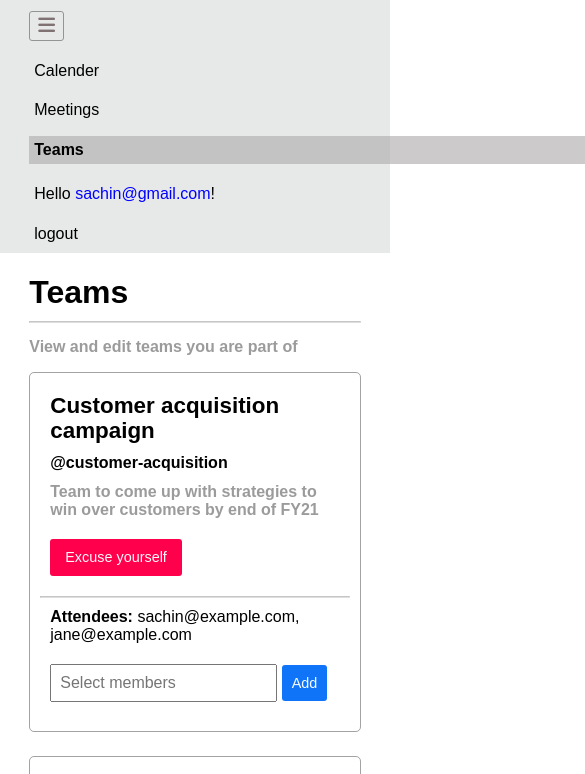
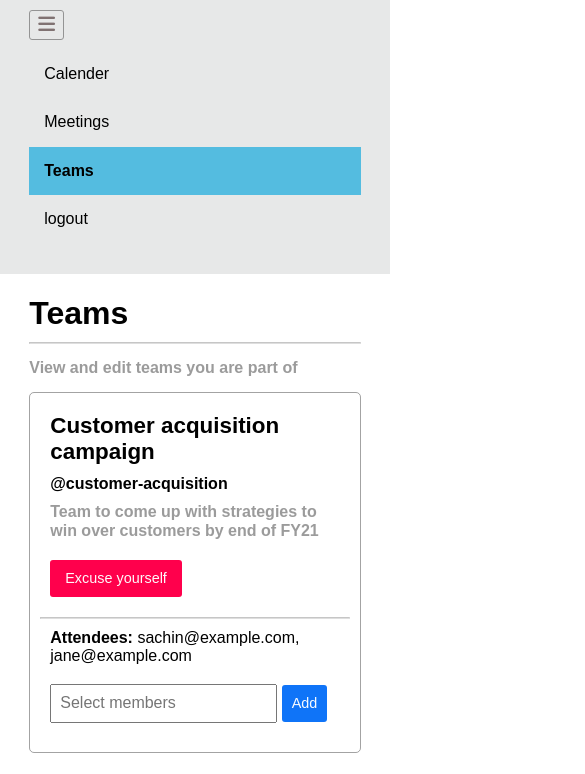
Before and after one commit to Sachin-Prasad-29/Meetings-Applications, a website: page public/teams.html in a window 390 px wide. Both pictures are taken after a click on the button 46 px from the left and 26 px from the top of the page. Shown: the top 774 px of the page, 585 px wide, since content can reach past the window. Drawn offline with Linux system fonts and the light colour scheme.

Commit message:
Fixed navbar issue

```diff
--- a/public/css/navbar.css
+++ b/public/css/navbar.css
@@ -1,37 +1,42 @@
 nav {
   background-color: rgba(231, 232, 232, 0.998);
   height: auto;
-  display: flex;
-  align-items: center;
 }
-.nav-container {
-  display: flex;
-  flex-wrap: wrap;
+
+.nav-ele-grid {
+  display: grid;
+  gap: 3em;
+  grid-template-columns: 40% 50%;
   justify-content: space-between;
 }
-
-.menu {
-  display: flex;
-  justify-content: space-between;
+.nav-ele-grid .left-menu {
+  /* for subgroup */
+  display: inline;
 }
 
-/* .left-menu {
-  width: 230px;
+.nav-ele-grid .right-menu {
+  /* for subgroup */
+  display: inline;
 }
-.right-menu {
-  width: 245px;
-} */
-.p-menu-items {
-  padding: 15px;
+.test1 {
+  width: 100px;
+  float: left;
 }
-.no-right-padding {
-  padding-right: 0;
+.float-left {
+  float: left;
 }
-.no-left-padding {
-  padding-left: 0;
+.float-right {
+  float: right;
 }
+
+.nav-items {
+
+  padding: 15px 15px;
+  width: auto;
+}
+
 #menu-button {
-  margin-bottom: 5px;
+  margin: 10px 5px 10px 0px;
   font-size: 1.2em;
   padding: 3px 8px;
   border: 1px solid rgb(148, 148, 148);
@@ -42,15 +47,38 @@ nav {
 #menu-button:hover {
   background-color: rgba(174, 179, 179, 0.998);
 }
+.nav-items:hover{
+  background-color: rgba(173, 214, 220, 0.578);
+}
+.nav-items a:hover{
+  columns: white;
+}
 @media all and (max-width: 750px) {
+  .float-left,
+  .float-right {
+    float: none;
+  }
+
+  .nav-items {
+    width: 100%;
+  }
+
+  .nav-ele-grid,
+  .nav-ele-grid .right-menu,
+  .nav-ele-grid .left-menu {
+    display: block;
+  }
+  .display-in {
+    display: block;
+  }
   nav {
     height: auto;
   }
   .left-menu {
-    width: 600px;
+    width: auto;
   }
   .right-menu {
-    width: 600px;
+    width: auto;
   }
 
   ul li {
--- a/public/css/utils.css
+++ b/public/css/utils.css
@@ -113,13 +113,13 @@ hr {
   color: rgba(128, 128, 128, 0.787);
 }
 
-nav ul li a:hover {
+nav div div a:hover {
   color: rgb(0, 110, 255);
 }
 .curr-page {
   color: rgba(0, 0, 0, 0.99);
   font-weight: 600;
-  background-color: rgba(181, 179, 179, 0.692);
+  background-color: rgba(20, 168, 221, 0.692);
 }
 .btn-primary {
   background-color: rgb(15, 116, 248);
@@ -141,3 +141,6 @@ nav ul li a:hover {
 .log-out{
   cursor: pointer;
 }
+.display-line{
+  display:inline;
+}
--- a/public/teams.html
+++ b/public/teams.html
@@ -13,32 +13,28 @@
   </head>
   <body>
     <nav>
-      <div class="container nav-container">
-        <div>
-          <ul class="list-unstyle menu left-menu">
-            <li class="d-lg-none text-right">
-              <button id="menu-button"><i class="fa-solid fa-bars"></i></button>
-            </li>
-            <li class="nav-items d-sm-none p-menu-items">
-              <a href="calender.html" class="link-plain items">Calender</a>
-            </li>
-            <li class="nav-items d-sm-none p-menu-items">
-              <a href="meetings-add-meetings.html" class="link-plain items">Meetings</a>
-            </li>
-            <li class="nav-items d-sm-none p-menu-items curr-page">
-              <a href="teams.html" class="link-plain items">Teams</a>
-            </li>
-          </ul>
+      <div class="container nav-ele-grid">
+        <div class="ele-grid list-unstyle menu left-menu">
+          <div class="d-lg-none display-inline">
+            <button id="menu-button"><i class="fa-solid fa-bars"></i></button>
+          </div>
+          <div class="nav-items d-sm-none  float-left">
+            <a href="calender.html" class="link-plain items">Calender</a>
+          </div>
+          <div class="nav-items d-sm-none float-left">
+            <a href="meetings-add-meetings.html" class="link-plain items">Meetings</a>
+          </div>
+          <div class="nav-items d-sm-none curr-page float-left">
+            <a href="teams.html" class="link-plain items">Teams</a>
+          </div>
         </div>
-        <div>
-          <ul class="list-unstyle menu right-menu">
-            <li class="nav-items d-sm-none p-menu-items">
-              <a href="" class="link-plain items">Hello <span class="primary">sachin@gmail.com</span>!</a>
-            </li>
-            <li class="nav-items d-sm-none p-menu-items">
-              <a href="login.html" class="link-plain items">logout</a>
-            </li>
-          </ul>
+        <div class="ele-grid list-unstyle menu right-menu">
+          <div class="nav-items d-sm-none float-right">
+            <a class="link-plain items" id="log-out">logout</a>
+          </div>
+          <div class="nav-items d-sm-none float-right">
+            <a href="" class="link-plain items" id="loged-in-user"></a>
+          </div>
         </div>
       </div>
     </nav>
```
Also changed, not shown: public/calender.html (+21 -25 lines), public/meetings-add-meetings.html (+21 -25 lines), public/meetings-filter-meetings.html (+52 -55 lines).
